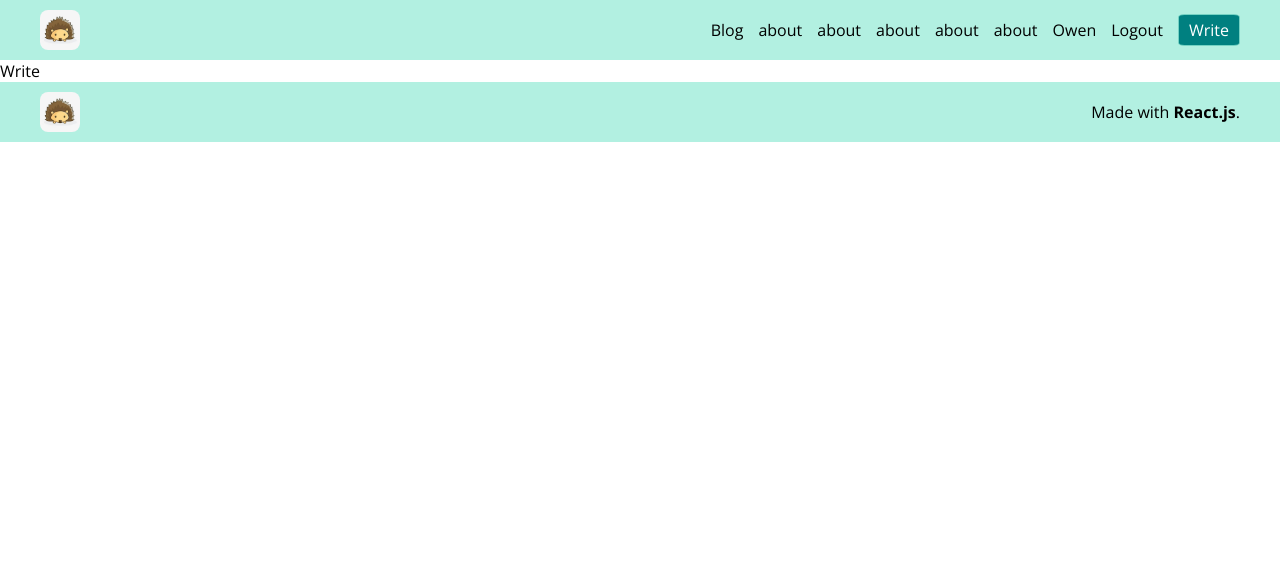
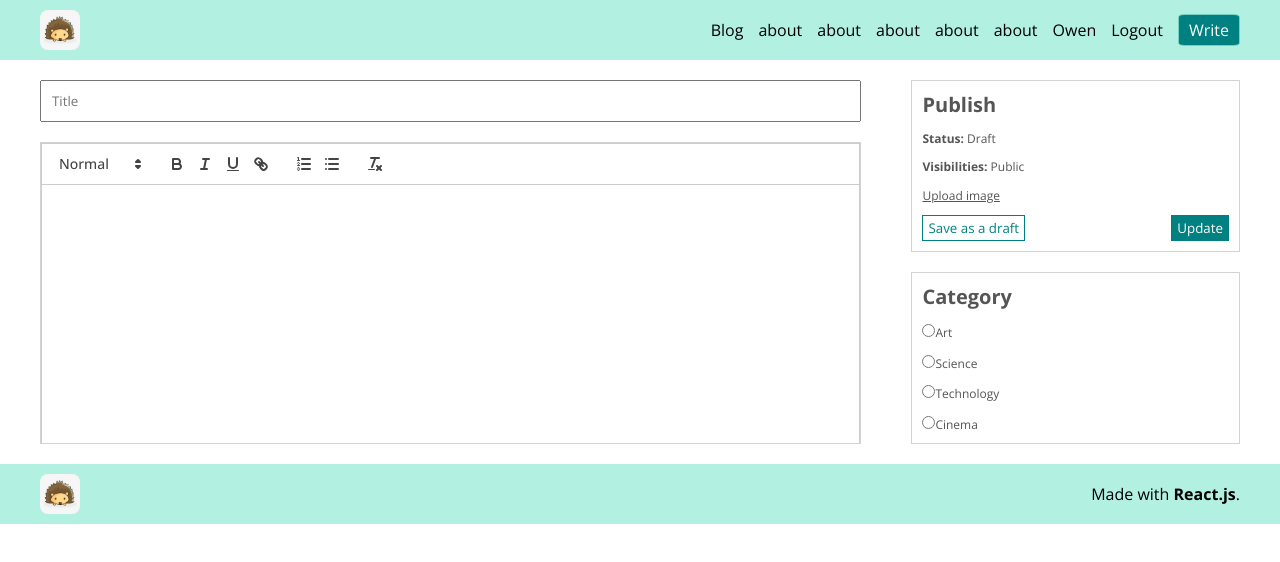
Before and after one commit to HedgeOwen/Blog, a React (Create React App) app in the folder client/: page /#/write in a window 1280 px wide. Shown: the top 562 px of the page. Built offline with nearby package versions, Linux system fonts and the light colour scheme.

Commit message:
Add Write page

```diff
--- a/client/src/pages/Write.jsx
+++ b/client/src/pages/Write.jsx
@@ -1,8 +1,58 @@
 import React from 'react'
+import { useState } from 'react';
+import ReactQuill from 'react-quill';
+import 'react-quill/dist/quill.snow.css';
 
 const Write = () => {
+    const [value, setValue] = useState('');
+
+    console.log(value);
     return (
-        <div>Write</div>
+        <div className='add'>
+            <div className='content'>
+                <input type='text' placeholder='Title' />
+                <div className='editorContainer'>
+                    <ReactQuill className='editor' theme="snow" value={value} onChange={setValue} />
+                </div>
+            </div>
+            <div className='menu'>
+                <div className='item'>
+                    <h1>Publish</h1>
+                    <span>
+                        <b>Status: </b> Draft
+                    </span>
+                    <span>
+                        <b>Visibilities: </b> Public
+                    </span>
+                    <input style={{display:"none"}} type='file' name='image' id='file' />
+                    <label className='file' htmlFor='file'>Upload image</label>
+                    <div className='buttons'>
+                        <button>Save as a draft</button>
+                        <button>Update</button>
+                    </div>
+
+                </div>
+                <div className='item'>
+                    <h1>Category</h1>
+                    <div className='cat'>
+                        <input type='radio' name='cat' value='art' id='art'></input>
+                        <label htmlFor='art'>Art</label>
+                    </div>
+                    <div className='cat'>
+                        <input type='radio' name='cat' value='science' id='science'></input>
+                        <label htmlFor='science'>Science</label>
+                    </div>
+                    <div className='cat'>
+                        <input type='radio' name='cat' value='technology' id='technology'></input>
+                        <label htmlFor='technology'>Technology</label>
+                    </div>
+                    <div className='cat'>
+                        <input type='radio' name='cat' value='cinema' id='cinema'></input>
+                        <label htmlFor='cinema'>Cinema</label>
+                    </div>
+                </div>
+            </div>
+        </div>
     )
 }
 
--- a/client/src/style.scss
+++ b/client/src/style.scss
@@ -226,9 +226,13 @@ $mainColor: #9aebd8c2;
             }
         }
 
+        //SINGLE
+
         .single {
             display: flex;
             gap: 50px;
+            width:1200px;
+            margin: 0 auto;
 
             .content {
                 flex: 5;
@@ -319,5 +323,94 @@ $mainColor: #9aebd8c2;
             }
         }
 
+        //WRITE
+
+        .add {
+            display: flex;
+            gap: 50px;
+            width:1200px;
+            margin: 20px auto;
+
+            .content {
+                flex: 5;
+                display: flex;
+                flex-direction: column;
+                gap: 20px;
+
+                input {
+                    padding: 10px;
+                    bottom: 1px solid lightgrey;
+                }
+
+                .editorContainer {
+                    height: 300px;
+                    overflow: scroll;
+                    border: 1px solid lightgrey;
+
+                    .editor {
+                        height: 100%;
+                        border: none;
+                    }
+                }
+            }
+
+            .menu {
+                flex: 2;
+                display: flex;
+                flex-direction: column;
+                gap: 20px;
+
+                .item {
+                    border: 1px solid lightgrey;
+                    padding: 10px;
+                    flex: 1;
+                    display: flex;
+                    flex-direction: column;
+                    justify-content: space-between;
+                    font-size: 12px;
+                    color: #555;
+
+                    h1 {
+                        font-size: 20px;
+                    }
+
+                    .file {
+                        text-decoration: underline;
+                        cursor: pointer;
+                    }
+
+                    .buttons {
+                        display: flex;
+                        justify-content: space-between;
+
+                        :first-child {
+                            cursor: pointer;
+                            color: teal;
+                            background-color: white;
+                            border: 1px solid teal;
+                            padding: 3px 5px;
+                        }
+
+                        :last-child {
+                            cursor: pointer;
+                            color: white;
+                            background-color: teal;
+                            border: 1px solid teal;
+                            padding: 3px 5px;
+                        }
+
+                        .cat {
+                            display: flex;
+                            align-items: center;
+                            gap: 2px;
+
+                            label {
+                                color: teal;
+                            }
+                        }
+                    }
+                }
+            }
+        }
     }
 }
--- /dev/null
+++ b/package.json
@@ -0,0 +1,5 @@
+{
+  "dependencies": {
+    "react-quill": "^2.0.0"
+  }
+}
```
Also changed, not shown: 1 other file (tests, documents, lock files or other folders).
